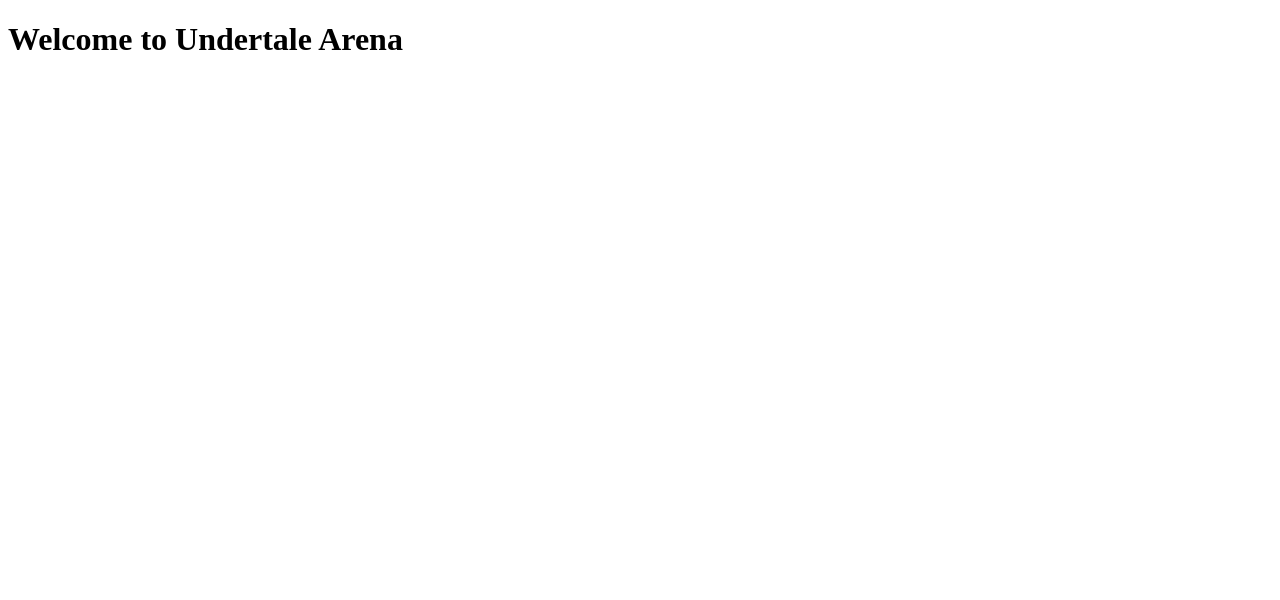
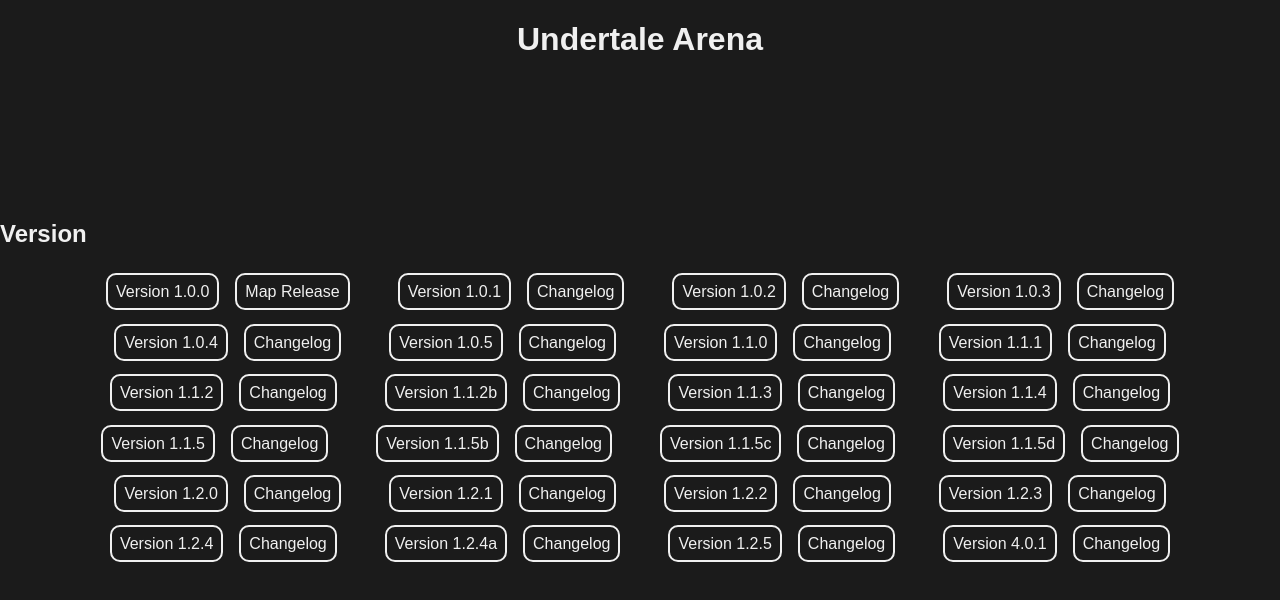
Before and after one commit to UndertaleArena/undertalearena.github.io, a plain HTML site: page index.html in a window 1280 px wide. Drawn offline with nearby package versions, Linux system fonts and the light colour scheme.

Commit message:
Update index.html

```diff
--- /dev/null
+++ b/data/style/base.css
@@ -0,0 +1,50 @@
+@import url(./normalize.css);
+
+body {
+  background-color: rgb(27, 27, 27);
+  color: rgb(240, 240, 240);
+  font-family: Arial, Helvetica, sans-serif;
+}
+
+
+.maintitle{
+  display: flex;
+  justify-content:center;
+  height: 200px;
+}
+
+.content{
+  display: flex;
+  justify-content:center;
+  flex-direction: row;
+  flex-wrap: wrap;
+  align-content: stretch;
+  width: 100%;
+}
+
+.title{
+  order: 0;
+  width: 100%;
+  display: flex;
+  flex-direction: column;
+  justify-content:center;
+}
+
+.button{
+  order: 1;
+  padding: 1em;
+}
+.button a{
+  text-decoration: none;
+  color:rgb(240, 240, 240);
+  border-radius: 10px;
+  border: 2px solid rgb(240, 240, 240);
+  padding: 0.5em;
+  margin: 0.5em;
+  transition: 0.25s;
+}
+
+.button a:hover{
+  color:rgb(27,27,27);
+  background-color:rgb(240,240,240);
+}
--- a/data/style/base.less
+++ /dev/null
@@ -1 +0,0 @@
-@import url(/data/style/normalize.css);
--- a/index.html
+++ b/index.html
@@ -4,17 +4,47 @@
 		<meta charset="UTF-8" />
 		<meta name="viewport" content="width=device-width, initial-scale=1.0" />
 		<title>Undertale Arena</title>
-		<base href="https://undertalearena.github.io/" />
-		<script src="https://cdn.jsdelivr.net/npm/less"></script>
+		<!-- <base href="https://undertalearena.github.io/" /> -->
 		<link
 			rel="stylesheet"
 			href="https://cdnjs.cloudflare.com/ajax/libs/font-awesome/4.7.0/css/font-awesome.min.css" />
 		<link
-			rel="stylesheet/less"
+			rel="stylesheet"
 			type="text/css"
-			href="/data/style/base.less" />
+			href="./data/style/base.css" />
 	</head>
 	<body>
-		<h1>Welcome to Undertale Arena</h1>
+		<div class="maintitle">
+			<h1>Undertale Arena</h1>
+		</div>
+		<div class="title">
+			<h2>Version</h2>
+		</div>
+		<div class="content">
+			<div class="button"><a href="">Version 1.0.0</a><a>Map Release</a></div>
+			<div class="button"><a href="">Version 1.0.1</a><a href="https://pastebin.com/raw/VvpHSLyx">Changelog</a></div>
+			<div class="button"><a href="">Version 1.0.2</a><a href="https://pastebin.com/raw/yvdgQ4dB">Changelog</a></div>
+			<div class="button"><a href="">Version 1.0.3</a><a href="https://pastebin.com/raw/yiP3Lstf">Changelog</a></div>
+			<div class="button"><a href="">Version 1.0.4</a><a href="https://pastebin.com/raw/sYzQMKk4">Changelog</a></div>
+			<div class="button"><a href="">Version 1.0.5</a><a href="https://pastebin.com/raw/QrF6SFTW">Changelog</a></div>
+			<div class="button"><a href="">Version 1.1.0</a><a href="https://forum.gamer.com.tw/Co.php?bsn=18673&sn=973554">Changelog</a></div>
+			<div class="button"><a href="">Version 1.1.1</a><a href="">Changelog</a></div>
+			<div class="button"><a href="">Version 1.1.2</a><a href="">Changelog</a></div>
+			<div class="button"><a href="">Version 1.1.2b</a><a href="">Changelog</a></div>
+			<div class="button"><a href="">Version 1.1.3</a><a href="">Changelog</a></div>
+			<div class="button"><a href="">Version 1.1.4</a><a href="">Changelog</a></div>
+			<div class="button"><a href="">Version 1.1.5</a><a href="">Changelog</a></div>
+			<div class="button"><a href="">Version 1.1.5b</a><a href="">Changelog</a></div>
+			<div class="button"><a href="">Version 1.1.5c</a><a href="">Changelog</a></div>
+			<div class="button"><a href="">Version 1.1.5d</a><a href="">Changelog</a></div>
+			<div class="button"><a href="">Version 1.2.0</a><a href="">Changelog</a></div>
+			<div class="button"><a href="">Version 1.2.1</a><a href="">Changelog</a></div>
+			<div class="button"><a href="">Version 1.2.2</a><a href="">Changelog</a></div>
+			<div class="button"><a href="">Version 1.2.3</a><a href="">Changelog</a></div>
+			<div class="button"><a href="">Version 1.2.4</a><a href="">Changelog</a></div>
+			<div class="button"><a href="">Version 1.2.4a</a><a href="">Changelog</a></div>
+			<div class="button"><a href="">Version 1.2.5</a><a href="">Changelog</a></div>
+			<div class="button"><a href="">Version 4.0.1</a><a href="">Changelog</a></div>
+		</div>
 	</body>
 </html>
```
